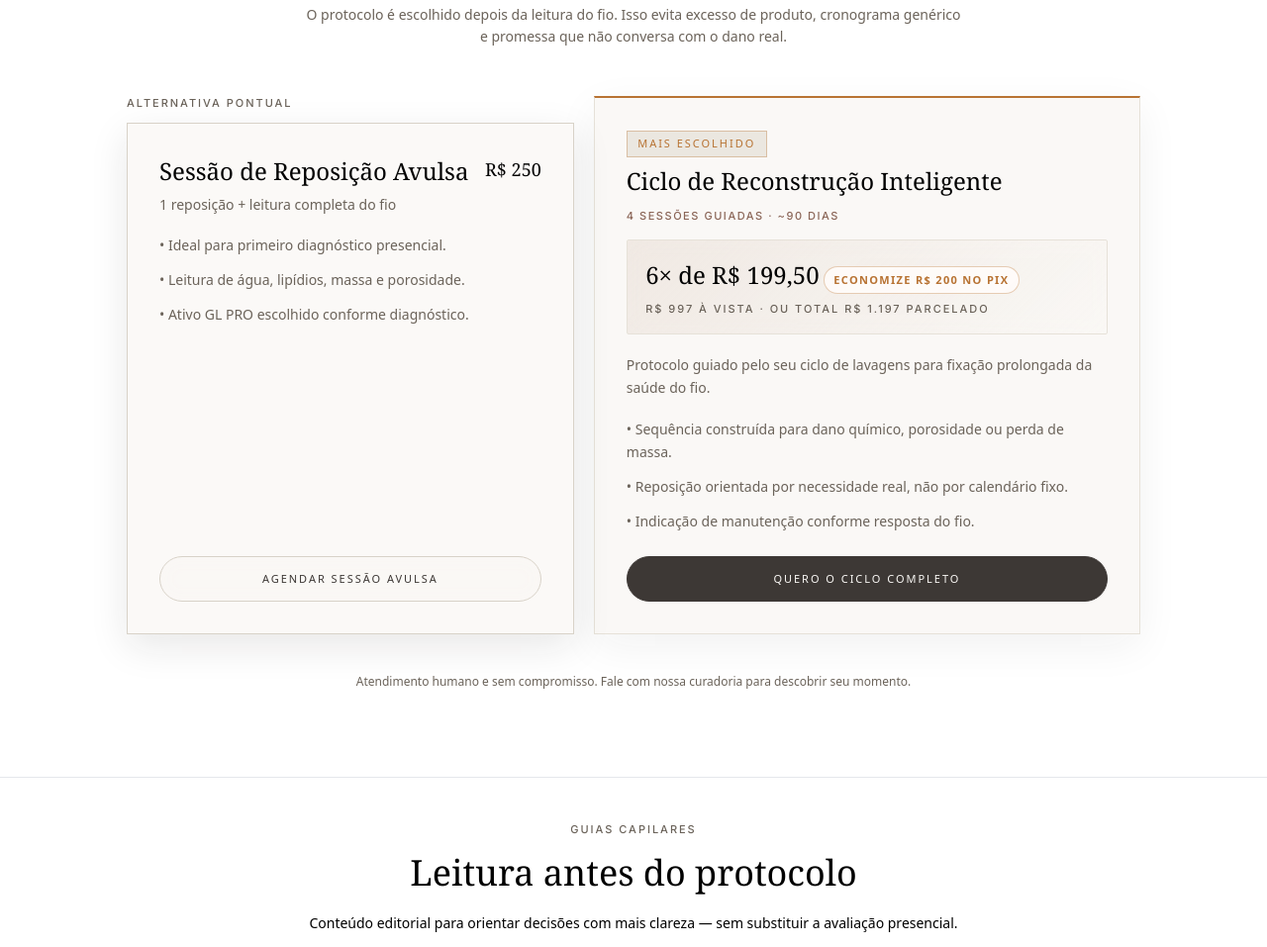
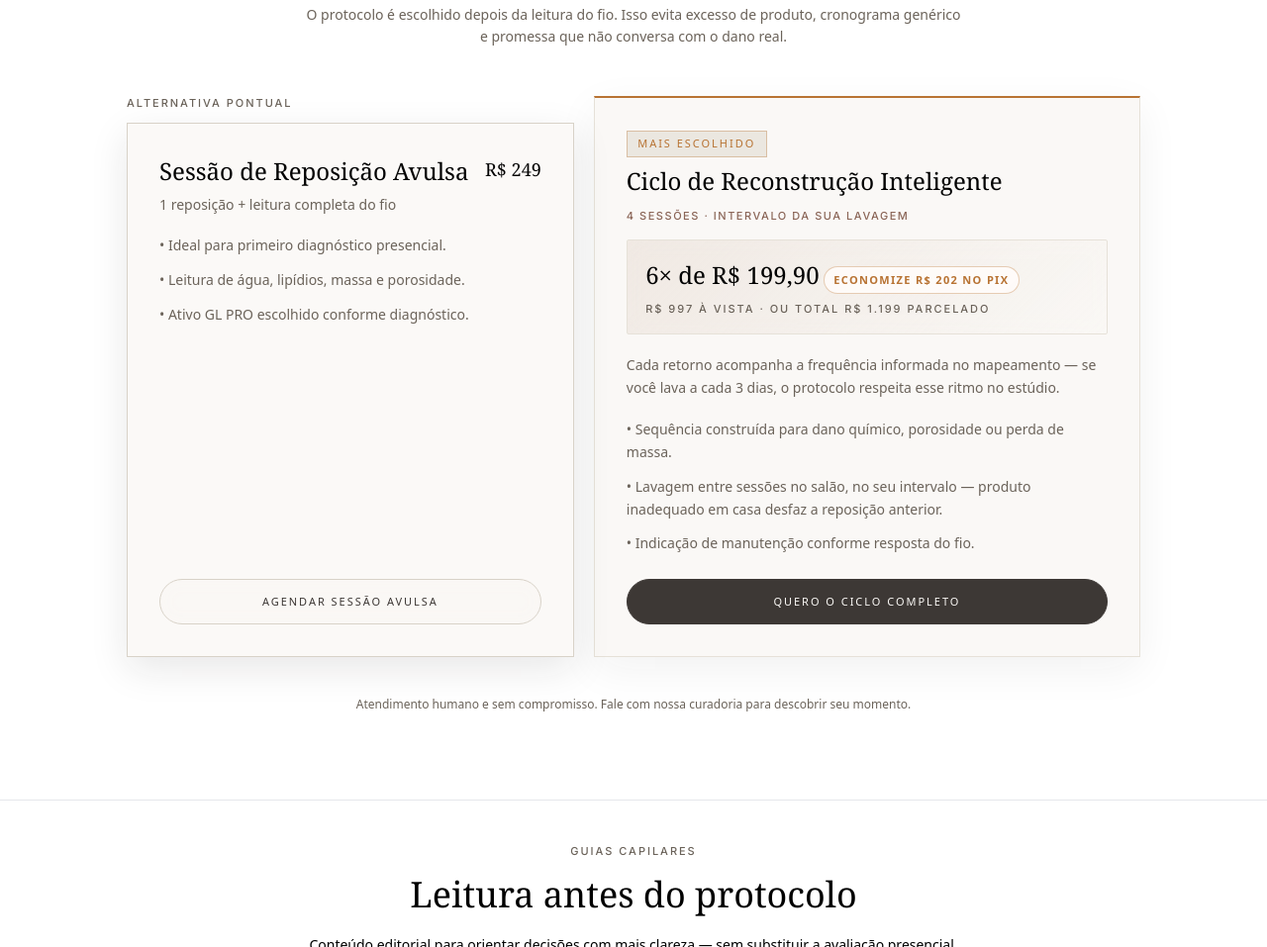
Before and after one commit to tiagograbski-crypto/Jomanto, a website: page terapias.html in a window 1280 px wide. Shown: the part 6500-7457 px from the top of the page at 99% size. Drawn offline with nearby package versions, Linux system fonts and the light colour scheme; a web font is replaced by a local one.

Commit message:
fix: align pricing to 7/9 endings and wash-interval cycle copy
Retune Terapias and Visagismo values for charm pricing and replace fixed-day cycle language with mapeamento wash-frequency guidance.

Co-authored-by: Cursor <cursoragent@cursor.com>

```diff
--- a/js/site-config.js
+++ b/js/site-config.js
@@ -108,11 +108,17 @@ const SITE_CONFIG = {
         terapias: {
             session: {
                 label: 'Sessão de Reposição Avulsa',
+                price: 'R$ 249',
                 cta: 'Agendar Sessão Avulsa',
                 whatsappMessage: 'Olá, Jo Manto. Gostaria de agendar uma sessão de reposição avulsa e entender qual leitura capilar faz sentido para mim.'
             },
             cycle: {
                 label: 'Ciclo de Reconstrução Inteligente',
+                scope: '4 sessões · intervalo da sua lavagem',
+                installments: '6× de R$ 199,90',
+                totalInstallments: 'R$ 1.199',
+                pixPrice: 'R$ 997',
+                pixSavings: 'R$ 202',
                 cta: 'Quero o Ciclo Completo',
                 featured: true,
                 whatsappMessage: 'Olá, Jo Manto. Tenho interesse no Ciclo de Reconstrução Inteligente e gostaria de reservar minha vaga no protocolo completo.'
--- a/terapias.html
+++ b/terapias.html
@@ -301,16 +301,16 @@
                     <div class="pricing-tier-body">
                         <span data-investment-badge class="pricing-tier-badge">Mais escolhido</span>
                         <h4 class="font-serif text-2xl text-espresso">Ciclo de Reconstrução Inteligente</h4>
-                        <p class="pricing-tier-scope type-kicker type-kicker--clay mt-3 mb-4">4 sessões guiadas · ~90 dias</p>
-                        <div class="pricing-tier-price pricing-tier-price--featured" aria-label="Investimento do ciclo: 6 parcelas de 199 reais e 50 centavos, ou 997 reais à vista no PIX">
-                            <span class="pricing-tier-price__installments font-serif text-2xl text-espresso">6× de R$ 199,50</span>
-                            <span class="pricing-tier-price__pix-chip">Economize R$ 200 no PIX</span>
-                            <span class="pricing-tier-price__total type-kicker type-kicker--secondary mt-2">R$ 997 à vista · ou total R$ 1.197 parcelado</span>
+                        <p class="pricing-tier-scope type-kicker type-kicker--clay mt-3 mb-4">4 sessões · intervalo da sua lavagem</p>
+                        <div class="pricing-tier-price pricing-tier-price--featured" aria-label="Investimento do ciclo: 6 parcelas de 199 reais e 90 centavos, ou 997 reais à vista no PIX">
+                            <span class="pricing-tier-price__installments font-serif text-2xl text-espresso">6× de R$ 199,90</span>
+                            <span class="pricing-tier-price__pix-chip">Economize R$ 202 no PIX</span>
+                            <span class="pricing-tier-price__total type-kicker type-kicker--secondary mt-2">R$ 997 à vista · ou total R$ 1.199 parcelado</span>
                         </div>
-                        <p class="text-sm text-taupe mt-5 font-light leading-relaxed">Protocolo guiado pelo seu ciclo de lavagens para fixação prolongada da saúde do fio.</p>
+                        <p class="text-sm text-taupe mt-5 font-light leading-relaxed">Cada retorno acompanha a frequência informada no mapeamento — se você lava a cada 3 dias, o protocolo respeita esse ritmo no estúdio.</p>
                         <ul class="pricing-tier-features space-y-3 text-sm font-light text-taupe leading-relaxed mt-5 mb-6">
                             <li>• Sequência construída para dano químico, porosidade ou perda de massa.</li>
-                            <li>• Reposição orientada por necessidade real, não por calendário fixo.</li>
+                            <li>• Lavagem entre sessões no salão, no seu intervalo — produto inadequado em casa desfaz a reposição anterior.</li>
                             <li>• Indicação de manutenção conforme resposta do fio.</li>
                         </ul>
                     </div>
@@ -325,7 +325,7 @@
                                     <h4 class="font-serif text-2xl text-espresso">Sessão de Reposição Avulsa</h4>
                                     <p class="text-sm text-taupe mt-2 font-light">1 reposição + leitura completa do fio</p>
                                 </div>
-                                <span class="pricing-tier-price__flat text-lg font-serif text-espresso whitespace-nowrap">R$ 250</span>
+                                <span class="pricing-tier-price__flat text-lg font-serif text-espresso whitespace-nowrap">R$ 249</span>
                             </div>
                             <ul class="pricing-tier-features space-y-3 text-sm font-light text-taupe leading-relaxed mb-6">
                                 <li>• Ideal para primeiro diagnóstico presencial.</li>
```
Also changed, not shown: visagismo.html (+2 -2 lines).
